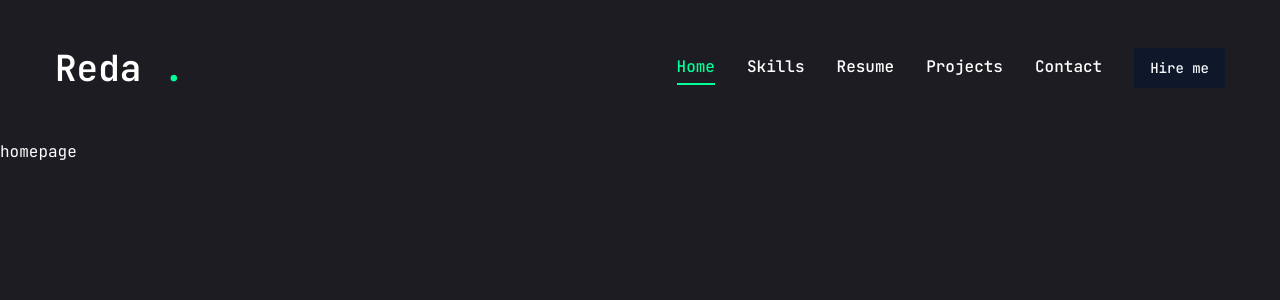
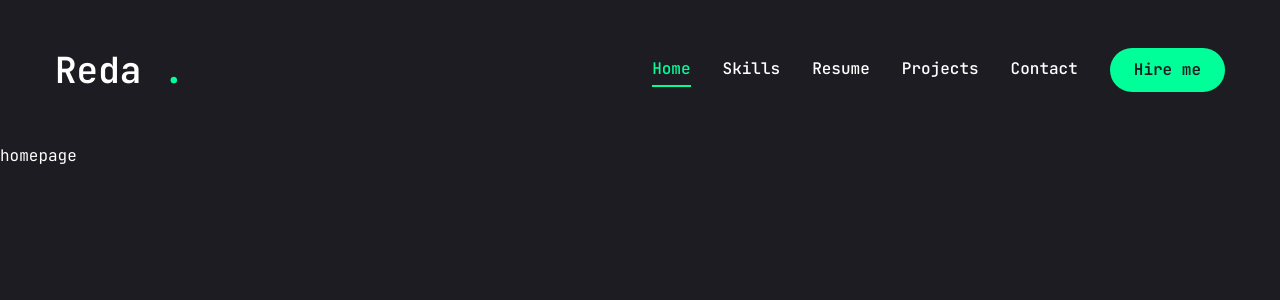
Before and after one commit to BelfaidaMedReda/my_portfolio, a Next.js app: page / in a window 1280 px wide. Shown: the top 300 px of the page. Built offline with nearby package versions, Linux system fonts and the light colour scheme.

Commit message:
new commit is done

```diff
--- a/components/ui/MobileNav.jsx
+++ b/components/ui/MobileNav.jsx
@@ -46,7 +46,30 @@
         </SheetTrigger>
         <SheetContent className="flex flex-col">
             {/* logo PRRR*/}
-            <div>logo</div>
+            <div className="mt-32 mb-40 text-center text-2xl">
+                <Link href="/">
+                    <h1 className="text-4xl font-semibold">
+                        Reda<span className="text-accent">.</span>
+                    </h1>
+                </Link>
+            </div>
+            {/* nav PRR */}
+            <nav className="flex flex-col justify-center items-center gap-8">
+                {links.map((link,index)=>{
+                    return(
+                        <Link
+                        href={link.path}
+                        key={index}
+                        className={`${
+                            link.path==pathname &&
+                            "text-accent border-b-2 border-accent"
+                        } text-xl capitalize hover:text-accent transition-all`}
+                        >
+                            {link.name}
+                        </Link>
+                    );
+                })}
+            </nav>
         </SheetContent>
     </Sheet>
     );
--- a/components/ui/button.jsx
+++ b/components/ui/button.jsx
@@ -5,25 +5,20 @@
 import { cn } from "@/lib/utils"
 
 const buttonVariants = cva(
-  "inline-flex items-center justify-center whitespace-nowrap rounded-md text-sm font-medium ring-offset-white transition-colors focus-visible:outline-none focus-visible:ring-2 focus-visible:ring-slate-950 focus-visible:ring-offset-2 disabled:pointer-events-none disabled:opacity-50 dark:ring-offset-slate-950 dark:focus-visible:ring-slate-300",
+  "inline-flex items-center justify-center whitespace-nowrap rounded-full text-base font-semibold ring-offset-white transition-colors",
   {
     variants: {
       variant: {
-        default: "bg-slate-900 text-slate-50 hover:bg-slate-900/90 dark:bg-slate-50 dark:text-slate-900 dark:hover:bg-slate-50/90",
-        destructive:
-          "bg-red-500 text-slate-50 hover:bg-red-500/90 dark:bg-red-900 dark:text-slate-50 dark:hover:bg-red-900/90",
-        outline:
-          "border border-slate-200 bg-white hover:bg-slate-100 hover:text-slate-900 dark:border-slate-800 dark:bg-slate-950 dark:hover:bg-slate-800 dark:hover:text-slate-50",
-        secondary:
-          "bg-slate-100 text-slate-900 hover:bg-slate-100/80 dark:bg-slate-800 dark:text-slate-50 dark:hover:bg-slate-800/80",
-        ghost: "hover:bg-slate-100 hover:text-slate-900 dark:hover:bg-slate-800 dark:hover:text-slate-50",
-        link: "text-slate-900 underline-offset-4 hover:underline dark:text-slate-50",
+        default: "bg-accent text-primary hover:bg-accent-hover",
+        primary: "bg-primary text-white",
+        outline: "border border-accent bg-transparent text-accent hover:bg-accent hover:text-primary",
+
       },
       size: {
-        default: "h-10 px-4 py-2",
-        sm: "h-9 rounded-md px-3",
-        lg: "h-11 rounded-md px-8",
-        icon: "h-10 w-10",
+        default: "h-[44px] px-6",
+        md: "h-[48px] px-6",
+        lg: "h-[56px] px-8 text-sm uppercase tracking-[2px]",
+
       },
     },
     defaultVariants: {
--- a/components/ui/sheet.jsx
+++ b/components/ui/sheet.jsx
@@ -2,7 +2,7 @@
 import * as React from "react"
 import * as SheetPrimitive from "@radix-ui/react-dialog"
 import { cva } from "class-variance-authority";
-import { X } from "lucide-react"
+import {IoMdClose} from "react-icons/io"
 
 import { cn } from "@/lib/utils"
 
@@ -26,7 +26,7 @@
 SheetOverlay.displayName = SheetPrimitive.Overlay.displayName
 
 const sheetVariants = cva(
-  "fixed z-50 gap-4 bg-white p-6 shadow-lg transition ease-in-out data-[state=open]:animate-in data-[state=closed]:animate-out data-[state=closed]:duration-300 data-[state=open]:duration-500 dark:bg-slate-950",
+  "fixed z-50 gap-4 bg-primary p-6 shadow-lg transition ease-in-out data-[state=open]:animate-in data-[state=closed]:animate-out data-[state=closed]:duration-300 data-[state=open]:duration-500 dark:bg-slate-950",
   {
     variants: {
       side: {
@@ -35,7 +35,7 @@
           "inset-x-0 bottom-0 border-t data-[state=closed]:slide-out-to-bottom data-[state=open]:slide-in-from-bottom",
         left: "inset-y-0 left-0 h-full w-3/4 border-r data-[state=closed]:slide-out-to-left data-[state=open]:slide-in-from-left sm:max-w-sm",
         right:
-          "inset-y-0 right-0 h-full w-3/4  border-l data-[state=closed]:slide-out-to-right data-[state=open]:slide-in-from-right sm:max-w-sm",
+          "inset-y-0 right-0 h-full w-3/4  data-[state=closed]:slide-out-to-right data-[state=open]:slide-in-from-right sm:max-w-sm",
       },
     },
     defaultVariants: {
@@ -50,8 +50,9 @@
     <SheetPrimitive.Content ref={ref} className={cn(sheetVariants({ side }), className)} {...props}>
       {children}
       <SheetPrimitive.Close
-        className="absolute right-4 top-4 rounded-sm opacity-70 ring-offset-white transition-opacity hover:opacity-100 focus:outline-none focus:ring-2 focus:ring-slate-950 focus:ring-offset-2 disabled:pointer-events-none data-[state=open]:bg-slate-100 dark:ring-offset-slate-950 dark:focus:ring-slate-300 dark:data-[state=open]:bg-slate-800">
-        <X className="h-4 w-4" />
+        className="absolute right-8 top-8 transition-opacity
+        outline-none">
+        <IoMdClose className="text-3xl text-accent" />
         <span className="sr-only">Close</span>
       </SheetPrimitive.Close>
     </SheetPrimitive.Content>
```
